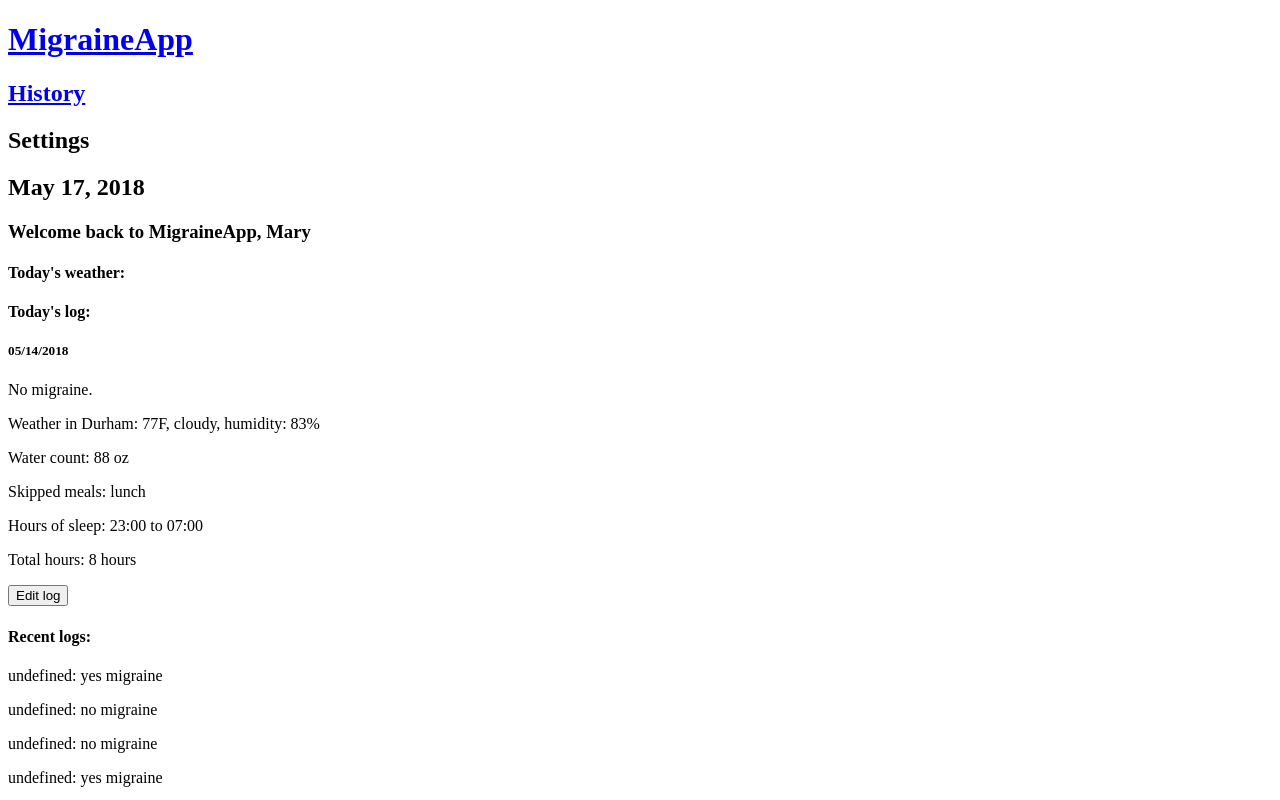
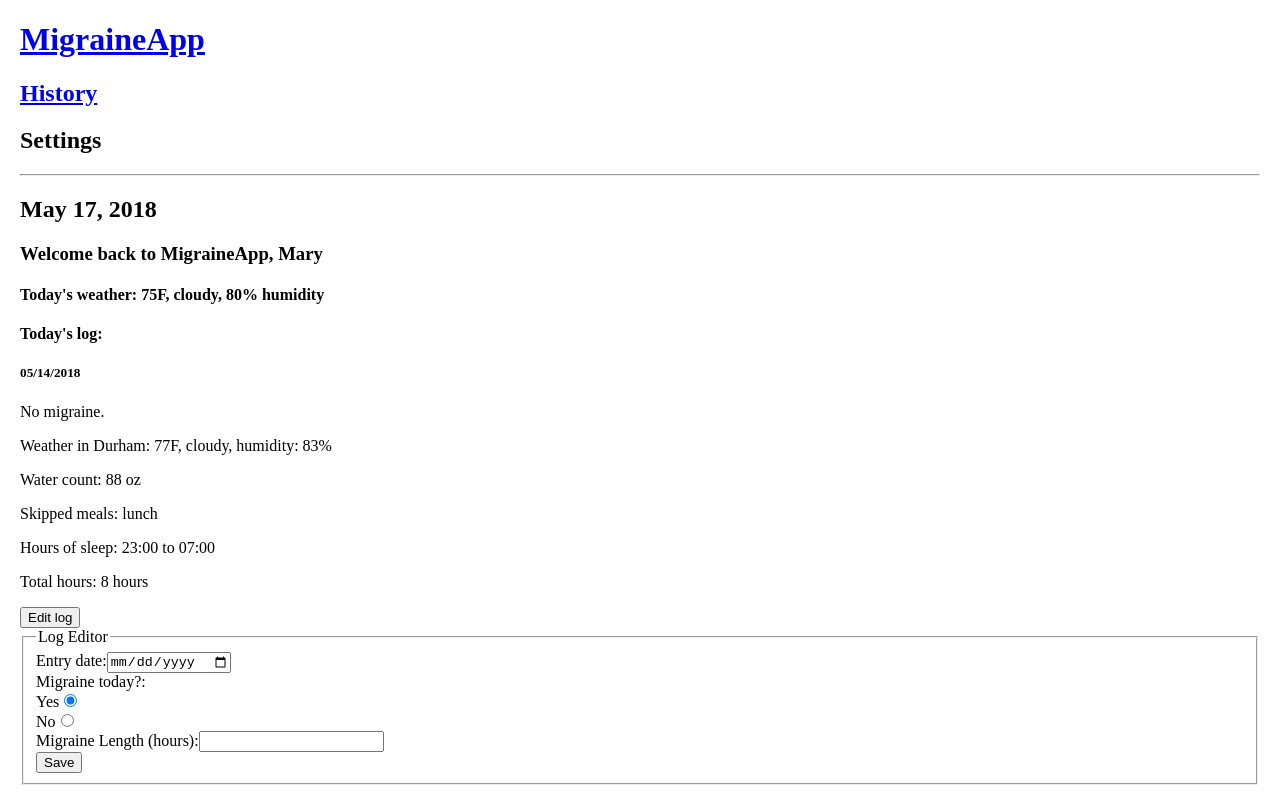
Before and after one commit to maryzhenghan/ake-app, a website: page public/index.html in a window 1280 px wide. Both pictures are taken after a click on the input "Edit log". Shown: the top 800 px of the page. Drawn offline with nearby package versions, Linux system fonts and the light colour scheme.

Commit message:
Add 'index.css' file and create part of "edit log" form

```diff
--- a/app.js
+++ b/app.js
@@ -1,3 +1,16 @@
+
+// EDIT/ADD LOG //
+
+$('.js-todayLogButton').on("click", function(e) {
+	e.preventDefault();
+	$('.js-todayLogForm').removeClass("hidden");
+});
+
+
+
+// API SETUP //
+
+// mock data
 const MOCK_LOGS = {
 	"recentLogs": [
 		{
--- /dev/null
+++ b/index.css
@@ -0,0 +1,7 @@
+body {
+	margin: 20px;
+}
+
+.hidden {
+	display: none;
+}
--- a/public/index.html
+++ b/public/index.html
@@ -2,6 +2,7 @@
 <html lang="en">
 <head>
 	<title>Migraine App | Home</title>
+	<link rel="stylesheet" type="text/css" href="../index.css">
 </head>
 <body>
 	<header role="banner">
@@ -11,15 +12,29 @@
 			<h2>Settings</h2>
 		</div>
 	</header>
-	<main role="main">
+	<hr>
+	<main role="main" aria-live="assertive">
 		<h2>May 17, 2018</h2>
 		<h3>Welcome back to MigraineApp, <span class="js-name">Mary</span></h3>
-		<h4>Today's weather: <span class="js-weatherWidget"></span></h4>
+		<h4>Today's weather: <span class="js-weatherWidget">75F, cloudy, 80% humidity</span></h4>
 
 		<h4>Today's log:</h4>
 		<div class="js-todayLog"></div>
-		<div class="js-todayLogButton">
-			<input type="submit" value="Edit log"></input>
+		<input type="submit" value="Edit log" class="js-todayLogButton">
+		<div class="js-todayLogForm hidden">
+			<form>
+				<fieldset>
+					<legend>Log Editor</legend>
+					<label for="entry-date">Entry date:</label><input type="date" id="entry-date"><br>
+					<div>
+						<span>Migraine today?:</span><br>
+						<label for="migraine-yes">Yes</label><input type="radio" id="migraine-yes" value="yes" checked><br>
+						<label for="migraine-no">No</label><input type="radio" id="migraine-no" value="no"><br>
+					</div>
+					<label for="migraine-length">Migraine Length (hours):</label><input type="text" id="migraine-length"><br>
+					<input type="submit" name="save button" value="Save">
+				</fieldset>
+			</form>
 		</div>
 
 		<h4>Recent logs:</h4>
```
